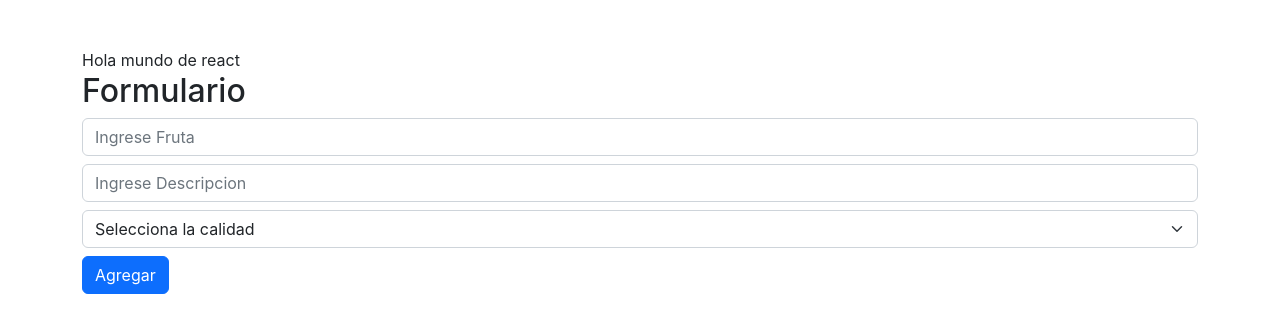
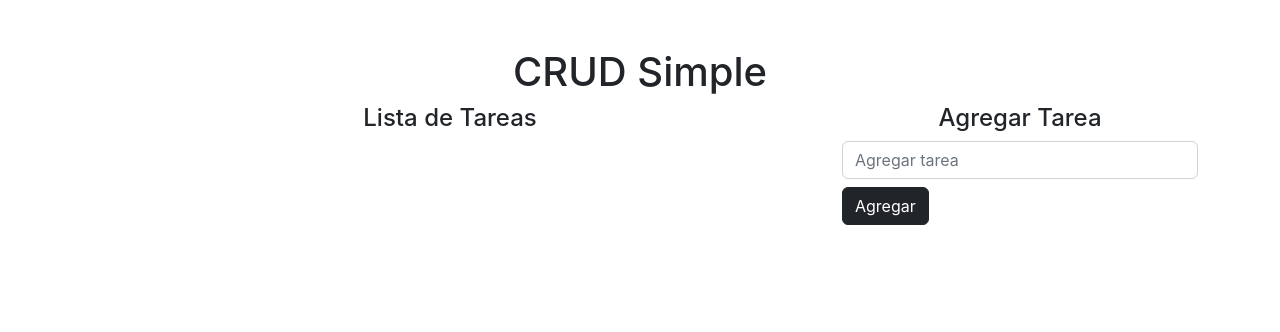
Before and after one commit to zamudio1243/reac-first-app, a React (Create React App) app: page / in a window 1280 px wide. Shown: the top 332 px of the page. Built offline with nearby package versions, Linux system fonts and the light colour scheme.

Commit message:
:sparkles: Ejemplo de la practica

```diff
--- a/package.json
+++ b/package.json
@@ -6,6 +6,7 @@
     "@testing-library/jest-dom": "^5.16.4",
     "@testing-library/react": "^13.3.0",
     "@testing-library/user-event": "^13.5.0",
+    "nanoid": "^4.0.0",
     "react": "^18.2.0",
     "react-dom": "^18.2.0",
     "react-scripts": "5.0.1",
--- a/src/App.js
+++ b/src/App.js
@@ -1,14 +1,85 @@
 import React from "react";
-import Arreglos from "./components/Arreglos";
-import Formulario from "./components/Formulario";
-import Parrafo from "./components/Parrafo";
-import Variables from "./components/Variables";
+import { nanoid } from "nanoid";
 
 function App() {
+  const [tarea, setTarea] = React.useState("");
+  const [tareas, setTareas] = React.useState([]);
+  const [modoEdicion, setModoEdicion] = React.useState(false);
+
+  const guardarTarea = (e) => {
+    e.preventDefault();
+    if (tarea.trim() === "") {
+      alert("Todos los campos son obligatorios");
+      return;
+    }
+    const task = {
+      tarea,
+      id: nanoid(),
+    };
+    setTareas([...tareas, task]);
+  };
+
+  const eliminarTarea = (id) => {
+    const arrayFiltrado = tareas.filter((item) => item.id !== id);
+    setTareas(arrayFiltrado);
+  };
+
+  const editarTarea = (item) => {
+    setModoEdicion(true);
+    setTarea(item.tarea);
+  };
+
   return (
     <div className="container mt-5">
-      Hola mundo de react
-      <Formulario />
+      <h1 className="text-center">CRUD Simple</h1>
+      <div className="row">
+        <div className="col-8">
+          <h4 className="text-center">Lista de Tareas</h4>
+          <ul className="list-group">
+            {tareas.map((item) => (
+              <li className="list-group-item" key={item.id}>
+                <span className="lead">{item.tarea}</span>
+                <button
+                  className="btn btn-sm btn-danger float-end mx-2"
+                  onClick={() => eliminarTarea(item.id)}
+                >
+                  Eliminar
+                </button>
+                <button
+                  className="btn btn-sm btn-warning float-end"
+                  onClick={() => editarTarea(item)}
+                >
+                  Editar
+                </button>
+              </li>
+            ))}
+          </ul>
+        </div>
+        <div className="col-4">
+          <h4 className="text-center">Agregar Tarea</h4>
+          <form onSubmit={(e) => guardarTarea(e)}>
+            <input
+              type="text"
+              className="form-control mb-2"
+              placeholder="Agregar tarea"
+              value={tarea}
+              onChange={(e) => {
+                setTarea(e.target.value);
+              }}
+            />
+            <button
+              className={
+                modoEdicion
+                  ? "btn btn-sm btn-warning"
+                  : "btn btn-dark btn-block"
+              }
+              type="summit"
+            >
+              {modoEdicion ? "Actualizar" : "Agregar"}
+            </button>
+          </form>
+        </div>
+      </div>
     </div>
   );
 }
--- a/src/components/Arreglos.jsx
+++ /dev/null
@@ -1,31 +0,0 @@
-import React from "react";
-
-const Arreglos = () => {
-  const [numeros, setNumeros] = React.useState([1, 2, 3, 4]);
-  let numeroActual = 5;
-  const agregarNumero = () => {
-    console.log("Diste click", numeroActual);
-    numeroActual += 1;
-    setNumeros([...numeros, numeroActual]);
-  };
-
-  return (
-    <div>
-      <ul>
-        {numeros.map((n, index) => (
-          <li key={index}>{n}</li>
-        ))}
-      </ul>
-      <button
-        className="btn btn-dark"
-        onClick={() => {
-          agregarNumero();
-        }}
-      >
-        Agregar
-      </button>
-    </div>
-  );
-};
-
-export default Arreglos;
--- a/src/components/Formulario.jsx
+++ /dev/null
@@ -1,78 +0,0 @@
-import React from "react";
-
-const Formulario = () => {
-  const [fruta, setFruta] = React.useState("");
-  const [descripcion, setDescripcion] = React.useState("");
-  const [calidad, setCalidad] = React.useState("");
-  const [inventario, setInventario] = React.useState([]);
-
-  const guardarDatos = (e) => {
-    e.preventDefault();
-    if (
-      fruta.trim() === "" ||
-      descripcion.trim() === "" ||
-      calidad.trim() === ""
-    ) {
-      alert("Todos los campos son obligatorios");
-      return;
-    }
-    const canasta = {
-      fruta,
-      descripcion,
-      calidad,
-    };
-    setInventario([...inventario, canasta]);
-  };
-  return (
-    <div>
-      <h2>Formulario</h2>
-      <form onSubmit={(e) => guardarDatos(e)}>
-        <input
-          type="text"
-          placeholder="Ingrese Fruta"
-          className="form-control mb-2"
-          onChange={(e) => {
-            setFruta(e.target.value);
-          }}
-        />
-        <input
-          type="text"
-          placeholder="Ingrese Descripcion"
-          className="form-control mb-2"
-          onChange={(e) => {
-            setDescripcion(e.target.value);
-          }}
-        />
-        <select
-          class="form-select"
-          id="calidad"
-          aria-label="Default select example"
-          onChange={(e) => {
-            setCalidad(e.target.value);
-          }}
-        >
-          <option selected>Selecciona la calidad</option>
-          <option value="Muy buena">Muy buena</option>
-          <option value="Buena">Buena</option>
-          <option value="Regular">Regular</option>
-        </select>
-        <button className="btn btn-primary btn-block mt-2">Agregar</button>
-      </form>
-      <br />
-      {inventario.length !== 0 ? (
-        inventario.map((item, index) => (
-          <div>
-            <br />
-            <p>{item.fruta}</p>
-            <p>{item.descripcion}</p>
-            <p>{item.calidad}</p>
-          </div>
-        ))
-      ) : (
-        <div></div>
-      )}
-    </div>
-  );
-};
-
-export default Formulario;
--- a/src/components/Parrafo.jsx
+++ /dev/null
@@ -1,12 +0,0 @@
-import React from 'react'
-
-
-const Parrafo = () => {
-    const numero= 1;
-    return (
-        <div>Parrafo { numero} </div>
-    )
-}
-
-
-export default Parrafo;
--- a/src/components/Variables.jsx
+++ /dev/null
@@ -1,17 +0,0 @@
-import React, {useState} from 'react'
-
-const Variables = () => {
- const [countClicks, setCountClick] = useState(0)
- const contarClicks = ()=> {
-    setCountClick(countClicks + 1)
-    console.log(countClicks);
- }
-  return (
-    <div>
-       Contador: {countClicks}
-       <button onClick={ ()=> {contarClicks()}}>Click!</button>
-    </div>
-  )
-}
-
-export default Variables
```
Also changed, not shown: 1 other file (tests, documents, lock files or other folders).
